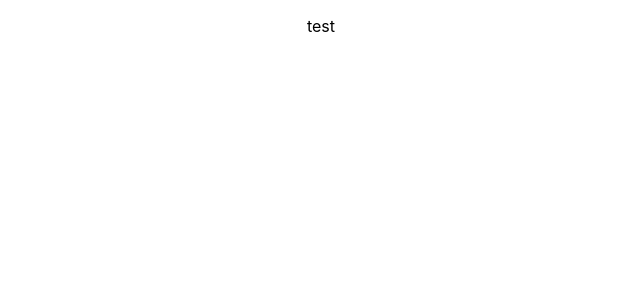
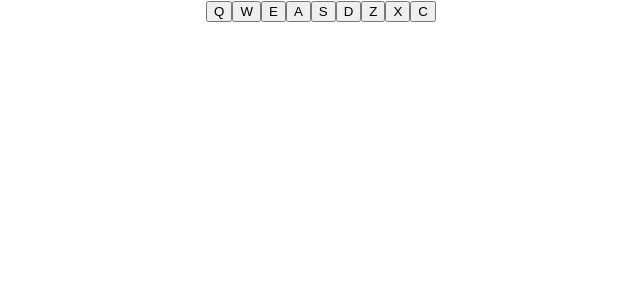
Before and after one commit to Dj5822/DrumMachine, a React (Create React App) app: page / in a window 1280 px wide. Shown: the top 300 px of the page, without its empty margins (319-959 px from the left). Built offline with nearby package versions, Linux system fonts and the light colour scheme.

Commit message:
Added display and drum-pads

```diff
--- a/src/Components/DrumMachine.js
+++ b/src/Components/DrumMachine.js
@@ -3,8 +3,17 @@ import React from 'react';
 class DrumMachine extends React.Component {
   render() {
     return (
-      <div>
-        <p>test</p>
+      <div id="drum-machine">
+        <div id="display"></div>
+        <button className="drum-pad" id="c-key">Q</button>
+        <button className="drum-pad" id="d-key">W</button>
+        <button className="drum-pad" id="e-key">E</button>
+        <button className="drum-pad" id="f-key">A</button>
+        <button className="drum-pad" id="g-key">S</button>
+        <button className="drum-pad" id="a-key">D</button>
+        <button className="drum-pad" id="b-key">Z</button>
+        <button className="drum-pad" id="high-c-key">X</button>
+        <button className="drum-pad" id="high-d-key">C</button>
       </div>
     );
   }
```
Also changed, not shown: 1 other file (tests, documents, lock files or other folders).
